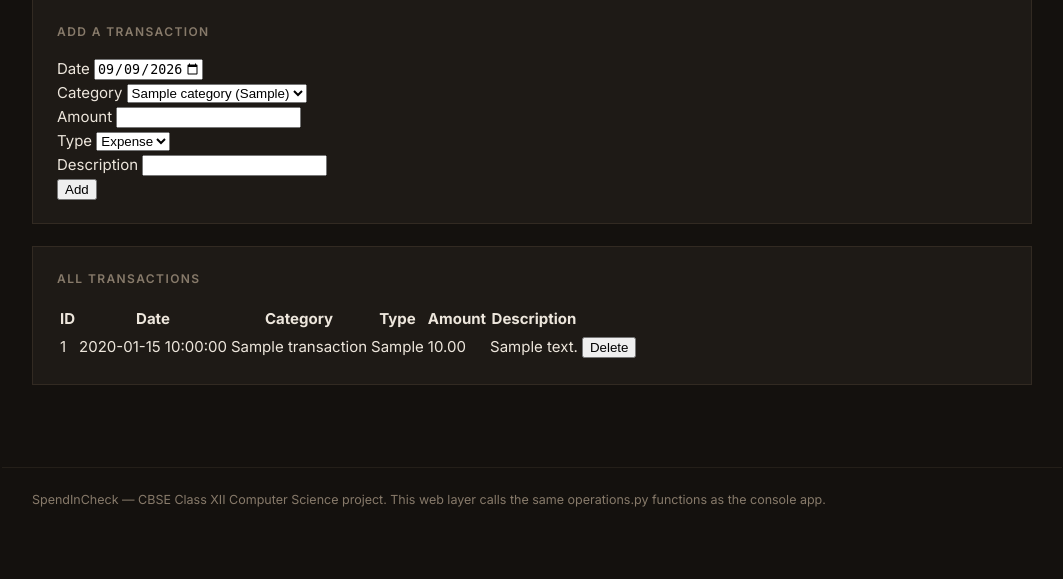
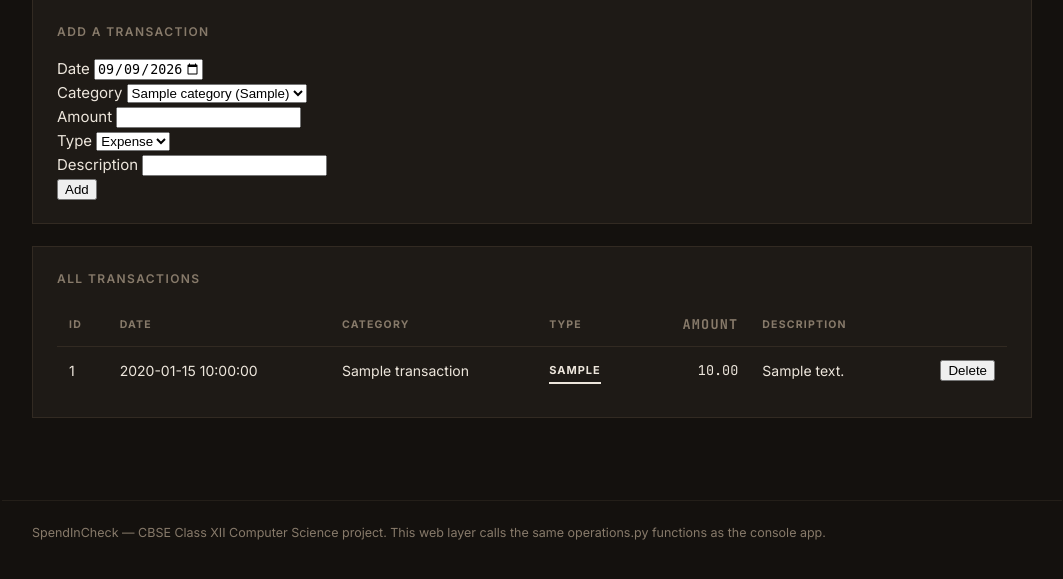
Before and after one commit to thealiarbab/SpendInCheck, a Flask app: page /transactions in a window 1280 px wide. Shown: the part 204-783 px from the top of the page, without its empty margins (108-1171 px from the left). Run offline with Flask 3, Linux system fonts and the light colour scheme; the visitor is signed in with stand-in values (Sample User, id 1); a database or web service that is not in the repository returns one stand-in record (values such as "Sample title"); some libraries are stand-ins or nearby versions; some web fonts are replaced.

Commit message:
style: restyle tables and turn status chips into ruled tags
A rounded pill reads as a SaaS dashboard; an underscored label reads as a
ledger, which is what this is.

```diff
--- a/static/style.css
+++ b/static/style.css
@@ -122,3 +122,32 @@ h2 { font-size: 12px; margin: 0 0 16px; font-weight: 600; text-transform: upperc
                letter-spacing: 1.2px; margin-bottom: 9px; font-weight: 600; }
 .stat .value { font-family: var(--mono); font-size: 27px; font-weight: 500;
                letter-spacing: -.6px; font-variant-numeric: tabular-nums; }
+
+/* ---------------- tables ---------------- */
+table { width: 100%; border-collapse: collapse; }
+th {
+  text-align: left; font-size: 10.5px; text-transform: uppercase; letter-spacing: 1.2px;
+  color: var(--paper-mute); font-weight: 700; padding: 10px 12px;
+  border-bottom: 1px solid var(--rule);
+}
+td { padding: 11px 12px; border-bottom: 1px solid var(--rule-soft); font-size: 14px; }
+tr:last-child td { border-bottom: none; }
+tr:hover td { background: var(--panel-2); }
+.num { text-align: right; font-family: var(--mono); font-variant-numeric: tabular-nums;
+       font-size: 13.5px; }
+
+.gain { color: var(--credit); }
+.loss { color: var(--debit); }
+.warn { color: var(--level); }
+
+/* ledger-style tags: a ruled underline, not a pill */
+.pill {
+  display: inline-block; padding: 2px 0 3px; font-size: 11px; font-weight: 700;
+  text-transform: uppercase; letter-spacing: 1px; border-bottom: 2px solid;
+  background: none; border-radius: 0;
+}
+.pill-income  { color: var(--credit); border-color: var(--credit); }
+.pill-expense { color: var(--debit);  border-color: var(--debit); }
+.pill-over    { color: var(--debit);  border-color: var(--debit); }
+.pill-under   { color: var(--credit); border-color: var(--credit); }
+.pill-on      { color: var(--level);  border-color: var(--level); }
```
